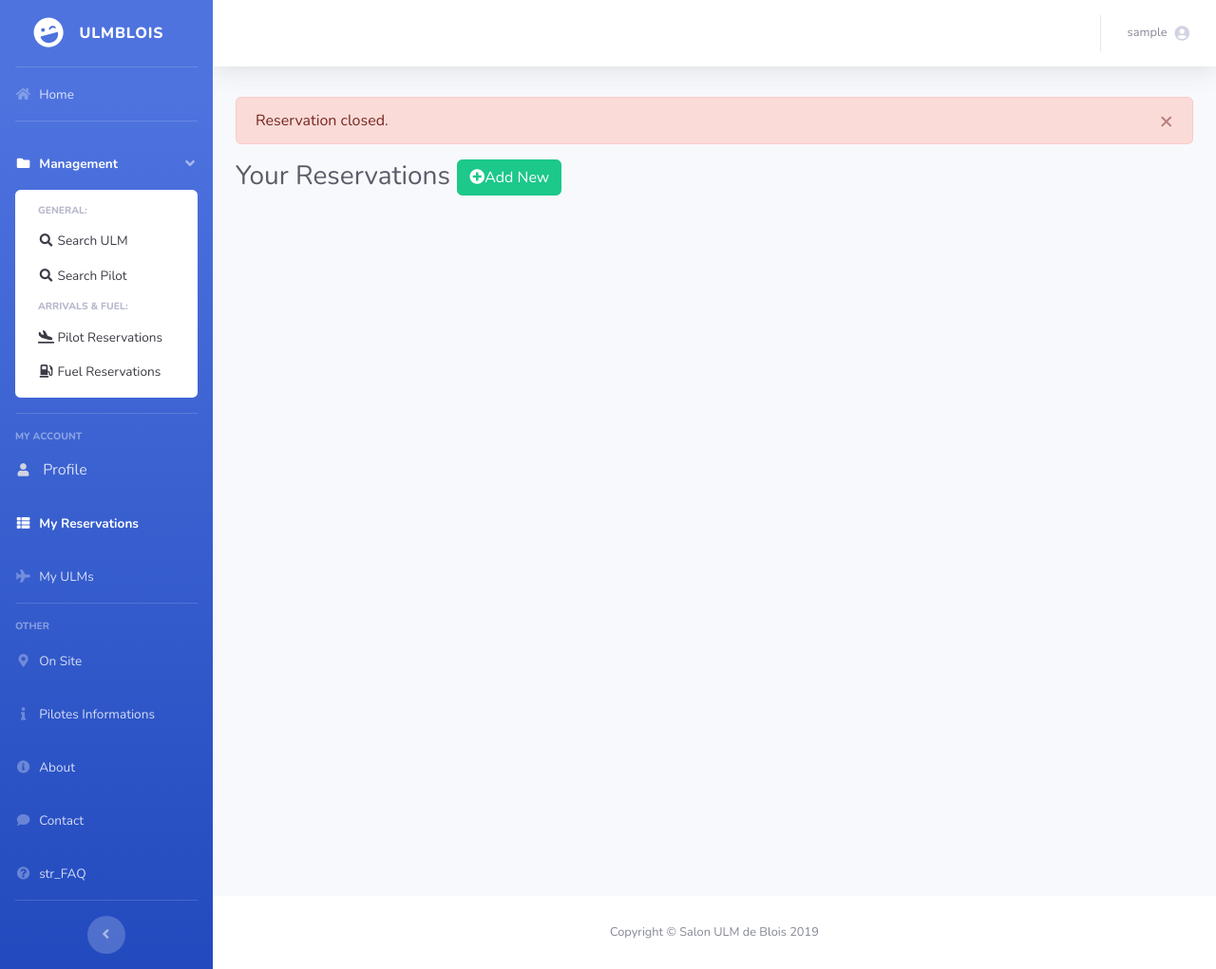
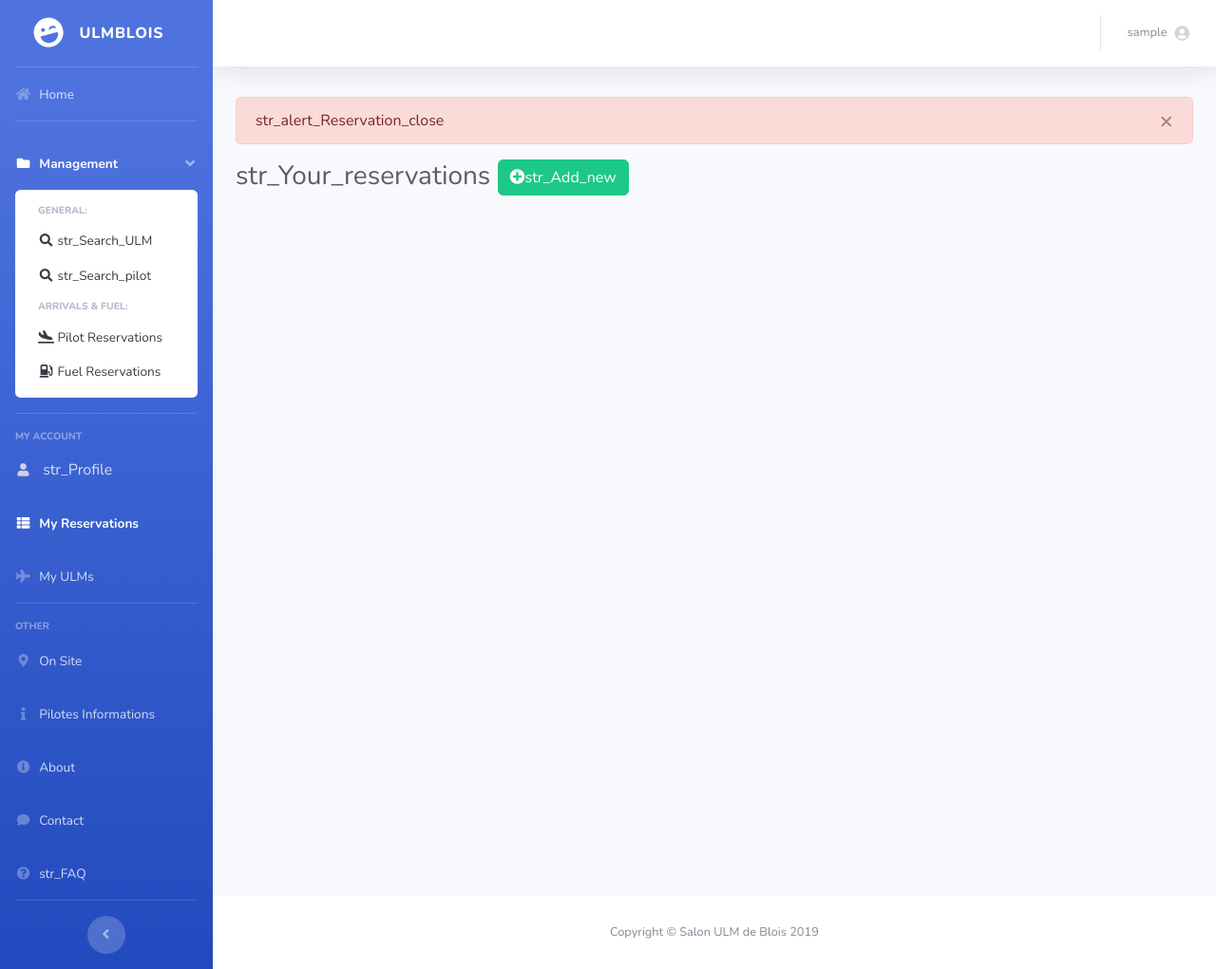
Before and after one commit to UlmBlois/website, a Django app: page /meeting/reservation in a window 1280 px wide. Shown: the whole page at 95% size. Run offline with Django 3.2, Linux system fonts and the light colour scheme; the visitor is signed in with stand-in values (Sample User, id 1); data that the repository does not hold is empty; some libraries are stand-ins or nearby versions.

Commit message:
continue reworking gettext msgid

```diff
--- a/meeting/templates/includes/elements/reservation_detail_modal.html
+++ b/meeting/templates/includes/elements/reservation_detail_modal.html
@@ -3,7 +3,7 @@
 
 
 {% block title%}
-{% trans 'Reservation Details'%}
+{% trans 'str_Reservation_details'%}
 {% endblock %}
 
 {% block body%}
--- a/meeting/templates/logged_index.html
+++ b/meeting/templates/logged_index.html
@@ -4,7 +4,7 @@
 {% load chunks %}
 
 {% block page_title %}
-{% trans "Welcome!" %}
+{% trans "str_Welcome" %}
 {% endblock %}
 
 
@@ -13,7 +13,7 @@
 {% get_chunk 'registration_procedure_1' as registration_1 %}
 {{ registration_1.content | safe }}
 <div class="text-center">
-  <a href="{% url 'reservation_wizard_step1' pk=user.pilot.pk%}" class="btn btn-primary">{% trans "Reserve your arrival slot"%}</a>
+  <a href="{% url 'reservation_wizard_step1' pk=user.pilot.pk%}" class="btn btn-primary">{% trans "str_Reserve_your_arrival_slot"%}</a>
 </div>
 
 {% get_chunk 'registration_procedure_2' as registration_2 %}
--- a/meeting/templates/pilot_reservation_list.html
+++ b/meeting/templates/pilot_reservation_list.html
@@ -7,38 +7,38 @@
       <button type="button" class="close" data-dismiss="alert" aria-label="Close">
         <span aria-hidden="true">&times;</span>
       </button>
-      {% trans 'Please confirm your reservation.'%}
+      {% trans 'str_alert_confirm_your_reservation'%}
     </div>
   {% elif meeting.registration_aviable%}
     <div class="alert alert-success  alert-dismissible" role="alert">
       <button type="button" class="close" data-dismiss="alert" aria-label="Close">
         <span aria-hidden="true">&times;</span>
       </button>
-      {% trans 'Reservation open.'%}
+      {% trans 'str_alert_Reservation_open'%}
     </div>
   {% elif not meeting.registration_open%}
     <div class="alert alert-danger  alert-dismissible" role="alert">
       <button type="button" class="close" data-dismiss="alert" aria-label="Close">
         <span aria-hidden="true">&times;</span>
       </button>
-      {% trans 'Reservation closed.'%}
+      {% trans 'str_alert_Reservation_close'%}
     </div>
   {% else %}
     <div class="alert alert-danger  alert-dismissible" role="alert">
       <button type="button" class="close" data-dismiss="alert" aria-label="Close">
         <span aria-hidden="true">&times;</span>
       </button>
-      {% trans 'No more time slot aviable.'%}
+      {% trans 'str_alert_no_timeslot_aviable'%}
     </div>
   {% endif %}
 {% endblock %}
 
 
 {% block page_title%}
-  {% trans "Your Reservations" %}
+  {% trans "str_Your_reservations" %}
   {% if user.pilot.can_make_reservation %}
   <a class="btn btn-success" role="button" href="{% url 'pilot_create_reservation' %}">
-    <span class="fas fa-plus-circle"></span>{% trans "Add New" %}
+    <span class="fas fa-plus-circle"></span>{% trans "str_Add_new" %}
   </a>
   {% endif %}
 {% endblock %}
@@ -55,16 +55,16 @@
     <h6 class="card-subtitle mb-2 text-muted">{{res.reservation_number}}</h6>
     {% endif %}
     {% if res.is_active %}
-    <a href="{% url 'pilot_update_reservation' res.pk %}" class="btn btn-warning"><span class="fas fa-pen"></span>{% trans "Edit" %}</a>
+    <a href="{% url 'pilot_update_reservation' res.pk %}" class="btn btn-warning"><span class="fas fa-pen"></span>{% trans "str_Edit" %}</a>
     {% if not res.canceled %}
       {% if res.meeting.confirmation_open and not res.confirmed %}
-      <button type="button" class="btn btn-primary" data-toggle="modal" data-target="#confirmModal{{res.pk}}"><span class="fas fa-check"></span>{% trans 'Confirm '%}</button>
+      <button type="button" class="btn btn-primary" data-toggle="modal" data-target="#confirmModal{{res.pk}}"><span class="fas fa-check"></span>{% trans 'str_Confirm'%}</button>
       <!-- Confirm modal-->
         <div class="modal fade" id="confirmModal{{res.pk}}" tabindex="-1" role="dialog" aria-labelledby="confirmModalLabel" aria-hidden="true">
           <div class="modal-dialog" role="document">
             <div class="modal-content">
               <div class="modal-header">
-                <h5 class="modal-title" id="confirmModalLabel">{% trans 'Confirm Reservation'%}</h5>
+                <h5 class="modal-title" id="confirmModalLabel">{% trans 'str_Confirm_reservation'%}</h5>
                 <button type="button" class="close" data-dismiss="modal" aria-label="Close">
                   <span aria-hidden="true">&times;</span>
                 </button>
@@ -76,20 +76,20 @@
                 <button type="button" class="btn btn-secondary" data-dismiss="modal">Close</button>
                 <form action="{% url 'ajax_confirm_reservation' pk=res.pk %}" method=POST>
                   {% csrf_token %}
-                  <button class="btn btn-primary"><span class="fas fa-check"></span>{% trans 'Confrim'%}</button>
+                  <button class="btn btn-primary"><span class="fas fa-check"></span>{% trans 'str_Confirm'%}</button>
                 </form>
               </div>
             </div>
           </div>
         </div>
       {% endif %}
-      <button type="button" class="btn btn-danger" data-toggle="modal" data-target="#cancelModal{{res.pk}}"><span class="fas fa-minus-circle"></span>{% trans 'Cancel Reservation'%}</button>
+      <button type="button" class="btn btn-danger" data-toggle="modal" data-target="#cancelModal{{res.pk}}"><span class="fas fa-minus-circle"></span>{% trans 'str_Cancel_reservation'%}</button>
       <!-- Cancel modal-->
         <div class="modal fade" id="cancelModal{{res.pk}}" tabindex="-1" role="dialog" aria-labelledby="cancelModalLabel" aria-hidden="true">
           <div class="modal-dialog" role="document">
             <div class="modal-content">
               <div class="modal-header">
-                <h5 class="modal-title" id="cancelModalLabel">{% trans 'Cancel Reservation'%}</h5>
+                <h5 class="modal-title" id="cancelModalLabel">{% trans 'str_Cancel_reservation'%}</h5>
                 <button type="button" class="close" data-dismiss="modal" aria-label="Close">
                   <span aria-hidden="true">&times;</span>
                 </button>
@@ -101,7 +101,7 @@
                 <button type="button" class="btn btn-secondary" data-dismiss="modal">Close</button>
                 <form action="{% url 'ajax_cancel_reservation' pk=res.pk %}" method=POST>
                   {% csrf_token %}
-                  <button class="btn btn-danger"><span class="fas fa-minus-circle"></span>{% trans 'Cancel Reservation'%}</button>
+                  <button class="btn btn-danger"><span class="fas fa-minus-circle"></span>{% trans 'str_Cancel_reservation'%}</button>
                 </form>
               </div>
             </div>
@@ -112,11 +112,11 @@
     </div> <!-- End Right -->
     <div class="">
     {% if res.canceled %}
-        <h5 class="text-danger">{% trans 'Canceled'%}</h5>
+        <h5 class="text-danger">{% trans 'str_Canceled'%}</h5>
     {% elif res.confirmed %}
-        <h5 class="text-primary">{% trans 'Confirmed'%}</h5>
+        <h5 class="text-primary">{% trans 'str_Confirmed'%}</h5>
     {% else %}
-        <h5 class="text-secondary">{% trans 'Waiting for validation'%}</h5>
+        <h5 class="text-secondary">{% trans 'str_Waiting_for_validation'%}</h5>
     {%endif%}
     </div>
   </div>
--- a/meeting/templates/staff_pilot_list.html
+++ b/meeting/templates/staff_pilot_list.html
@@ -4,7 +4,7 @@
 {% load i18n %}
 
 {% block page_title %}
-{% trans "Search Pilot" %}
+{% trans "str_Search_pilot" %}
 {% endblock %}
 
 
@@ -49,8 +49,8 @@
       <th>{% trans "str_First_name" %}</th>
       <th>{% trans "str_Last_name" %}</th>
       <th>{% trans "str_Insurance_company" %}</th>
-      <th>{% trans "Insurance number"%}</th>
-      <th>{% trans "Licence number"%}</th>
+      <th>{% trans "str_Insurance_number"%}</th>
+      <th>{% trans "str_Licence_number"%}</th>
       <th></th>
     </tr>
   </thead>
--- a/templates/includes/logged_sidebar.html
+++ b/templates/includes/logged_sidebar.html
@@ -33,11 +33,11 @@
         <h6 class="collapse-header">{% trans "General:" %}</h6>
         <a class="collapse-item {% if url_name == 'staff_ulm_list' %}active{% endif %}" href="{% url 'staff_ulm_list'%}">
           <i class="fas fa-fw fa-search"></i>
-          <span>{% trans "Search ULM" %}</span>
+          <span>{% trans "str_Search_ULM" %}</span>
         </a>
         <a class="collapse-item {% if url_name == 'staff_pilot_list' %}active{% endif %}" href="{% url 'staff_pilot_list'%}">
           <i class="fas fa-fw fa-search"></i>
-          <span>{% trans "Search Pilot" %}</span>
+          <span>{% trans "str_Search_pilot" %}</span>
         </a>
         <div class="collapse-divider"></div>
         <h6 class="collapse-header">{% trans "Arrivals & Fuel:" %}</h6>
@@ -64,7 +64,7 @@
   <li class="nav-item {% if url_name == 'pilot' %}active{% endif %}">
     <a class="nav-link" href="{% url 'pilot' user.pilot.pk%}">
       <i class="fas fa-user fa-sm fa-fw mr-2 text-gray-400"></i>
-      {% trans "Profile" %}
+      {% trans "str_Profile" %}
     </a>
   </li>
   <li class="nav-item {% if url_name == 'pilot_reservation' %}active{% endif %}">
```
Also changed, not shown: meeting/templates/index.html (+8 -10 lines), meeting/templates/pilot_profile.html (+4 -4 lines), meeting/templates/pilot_summary.html (+4 -4 lines), meeting/templates/pilot_ulm_list.html (+7 -7 lines), meeting/templates/staff_fuel_reservation_list.html (+7 -7 lines), meeting/templates/staff_reservation_list.html (+9 -9 lines), meeting/templates/staff_reservation_validation.html (+17 -25 lines), meeting/templates/staff_ulm_list.html (+4 -4 lines), locale/en/LC_MESSAGES/django.po, locale/fr/LC_MESSAGES/django.po.
